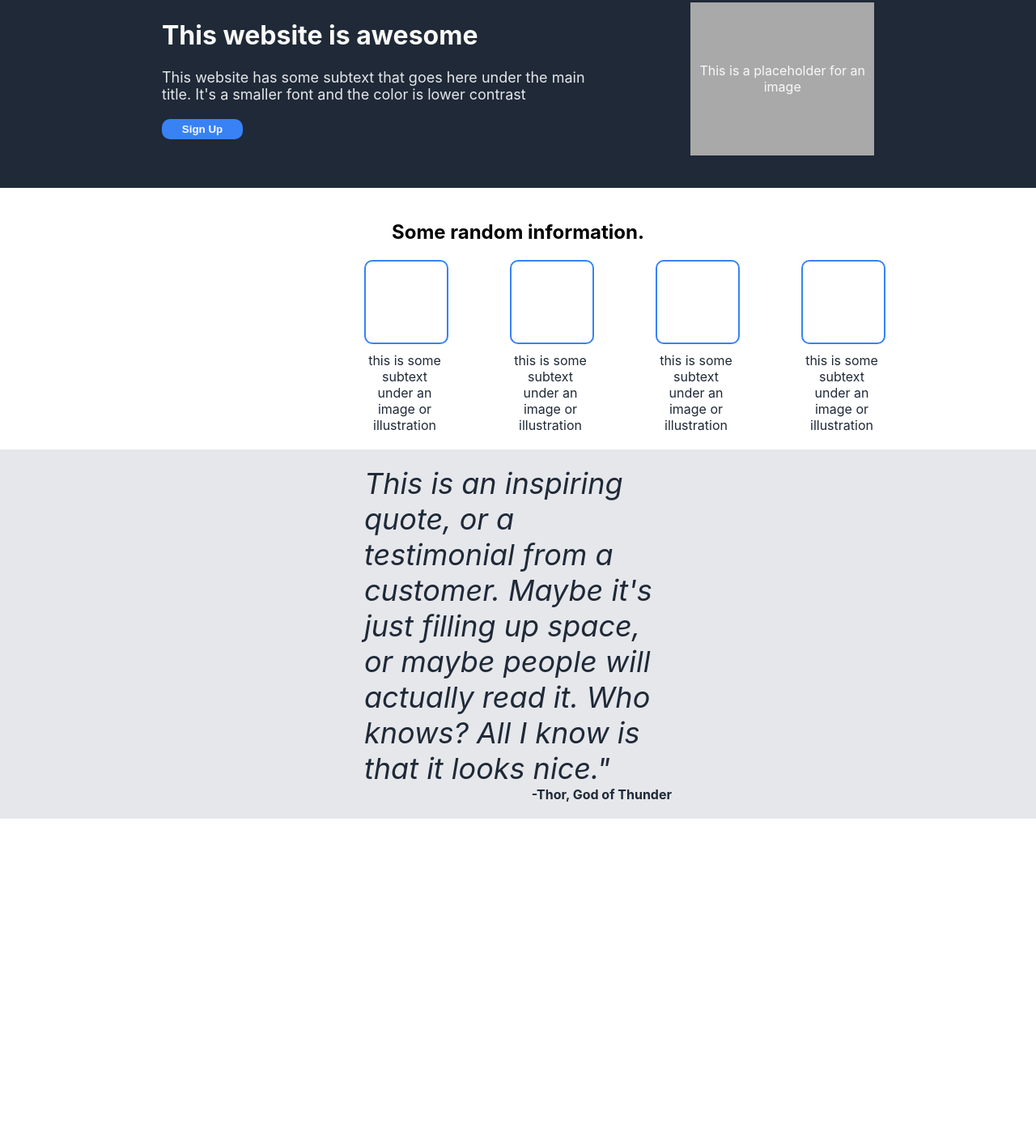
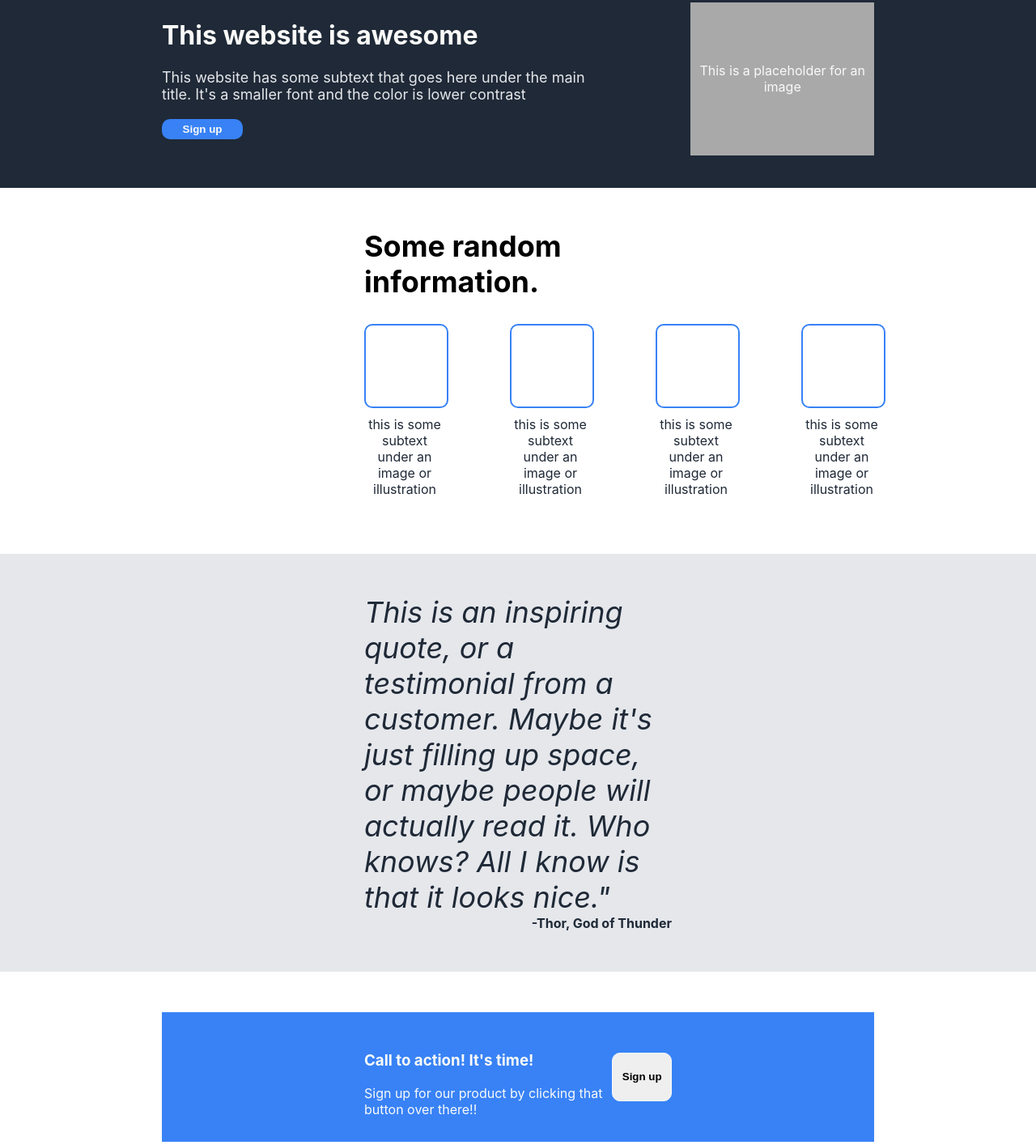
Before and after one commit to hoarus/odin-landing-page, a plain HTML site: page index.html in a window 1280 px wide. Shown: the part 106-1520 px from the top of the page at 81% size. Before the commit the page ends 1117 px from the top, so only its background shows below. Drawn offline with Linux system fonts and the light colour scheme.

Commit message:
testin minor tweaks

```diff
--- a/index.html
+++ b/index.html
@@ -21,7 +21,7 @@
                 <div class="hero-content">
                     <h1>This website is awesome</h1>
                     <div class="hero-secondary">This website has some subtext that goes here under the main title. It's a smaller font and the color is lower contrast</div>
-                    <button class="sign-up">Sign Up</button>
+                    <button class="sign-up">Sign up</button>
                 </div>
                 <div class="hero-image">
                     This is a placeholder for an image
@@ -53,5 +53,12 @@
             <div class=quote>This is an inspiring quote, or a testimonial from a customer. Maybe it's just filling up space, or maybe people will actually read it. Who knows? All I know is that it looks nice."</div>
             <div class=quoted-by>-Thor, God of Thunder</div>
         </div>
+        <div class="banner">
+            <div class="container-2">
+                <h3>Call to action! It's time!</h3>
+                <div class="banner-text">Sign up for our product by clicking that button over there!!</div>
+            </div>
+            <button class="sign-up-2">Sign up</button>
+        </div>
     </body>
 </html>
--- a/style.css
+++ b/style.css
@@ -56,16 +56,19 @@ ul{
     background-color: darkgray;
 }
 
-button{
+.sign-up, .sign-up-2{
     flex-grow: 0;
     width: 100px;
     margin: 20px 0px;
-    background-color: #3882F6;
     border: 0px;
-    color: #F9FAF8;
     font-weight: bold;
     padding: 5px;
     border-radius:10px;
+}
+
+.sign-up{
+    background-color: #3882F6;
+    color: #F9FAF8;
 }
 
 .content{
@@ -74,10 +77,12 @@ button{
     align-items: space-evenly;
     margin: 20px 200px;
     padding: 0px 250px;
+    padding-bottom: 50px;
 }
 
 h2{
     align-self: center;
+    font-size: 36px;
 }
 
 .centre-images{
@@ -105,7 +110,7 @@ h2{
 .quote-box{
     display: flex;
     background-color: #e5e7eb;
-    padding: 20px 450px;
+    padding: 50px 450px;
     flex-direction: column;
     color: #1F2937;
 }
@@ -120,3 +125,15 @@ h2{
     align-self: flex-end;
     font-weight: 700;
 }
+
+.banner{
+    background-color: #3882F6;
+    margin:50px 200px;
+    padding: 30px 250px;
+    display: flex;
+    color: #F9FAF8;
+}
+
+.sign-up-2{
+    border: solid 1px #F9FAF8;
+}
```
